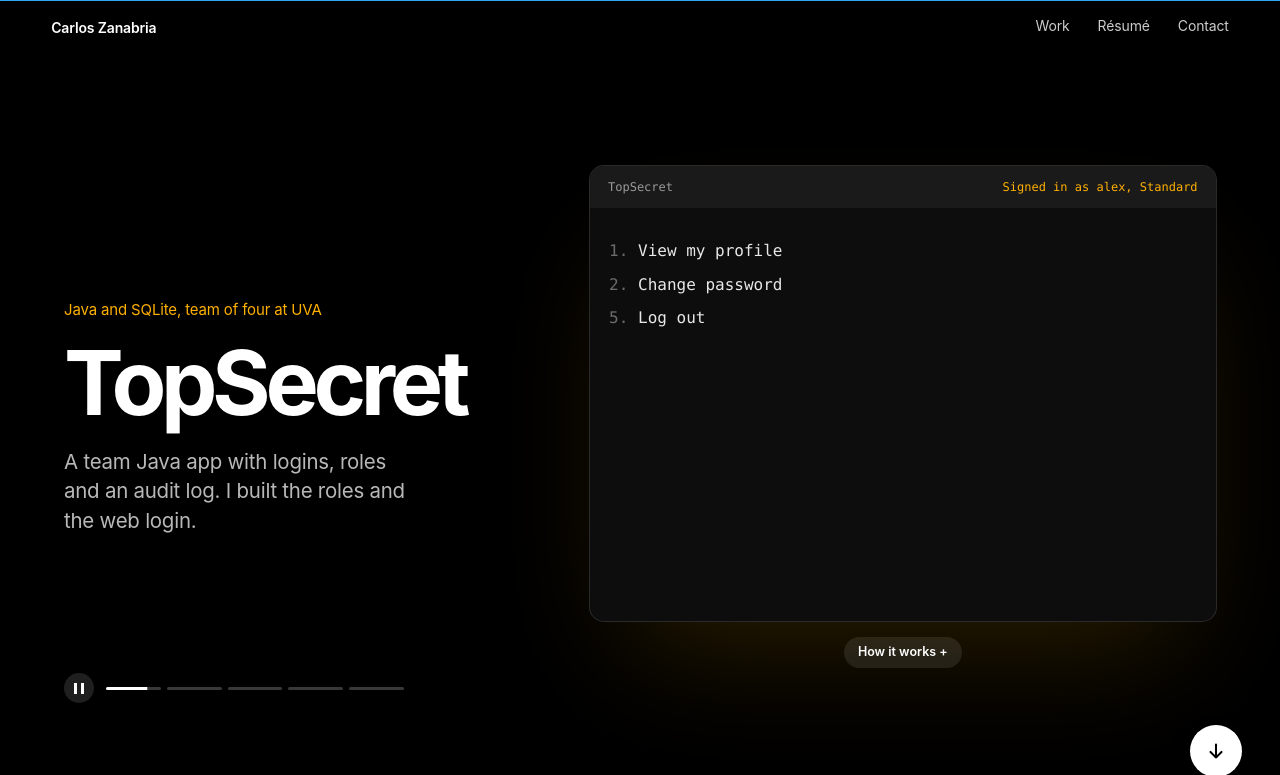
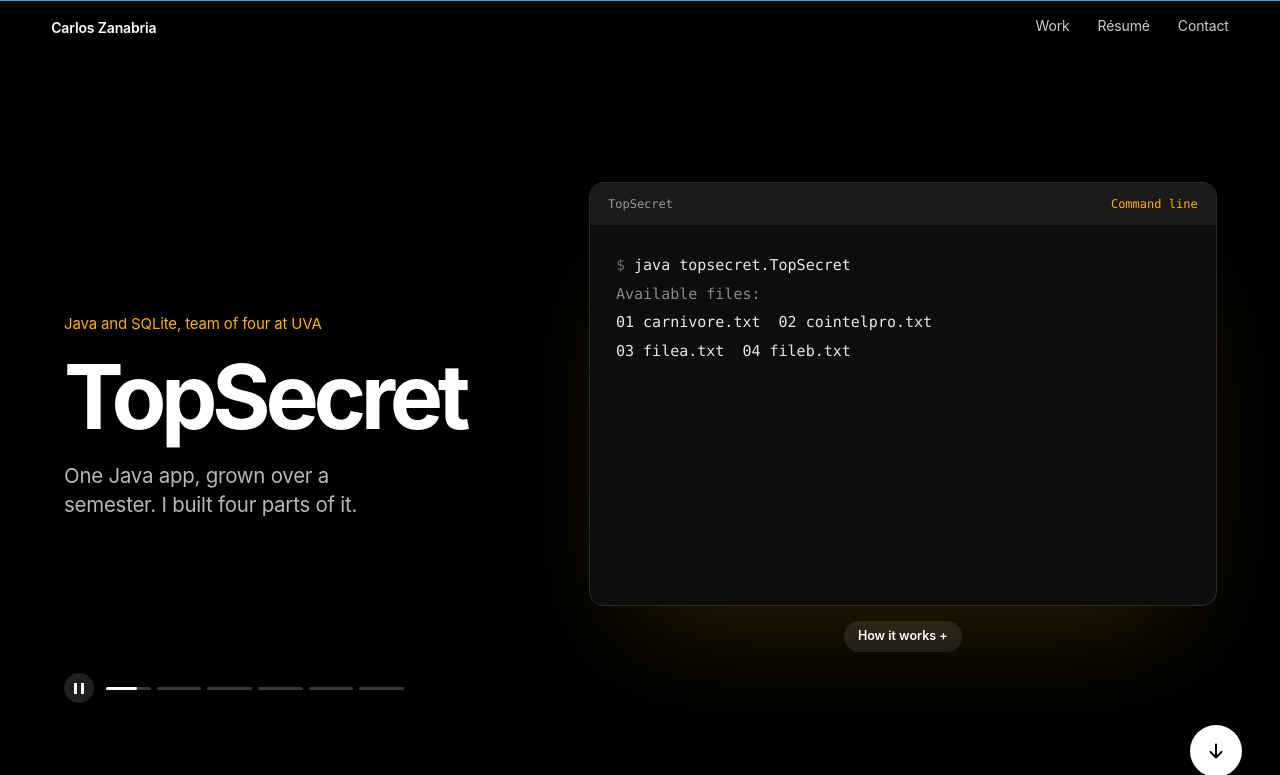
Before and after one commit to CarlosZanabria618/carlos-os-portfolio, a Flask app: page / in a window 1280 px wide, after a click on "TopSecret". Shown: the part 2399-3174 px from the top of the page. Run offline with Flask 3, Linux system fonts and the light colour scheme; data comes from the database, SQL or seed files in the repository.

Commit message:
Expand TopSecret home section

```diff
--- a/code/static/home.css
+++ b/code/static/home.css
@@ -480,3 +480,45 @@ body:not(.ink-dark) .next-btn{background:var(--navy);color:#fff}
   .retro{box-shadow:5px 5px 0 var(--bark)}
   .turntable{width:clamp(96px,calc(100svh - 430px),78%)}
 }
+
+/* TopSecret: one console screen per part of the project */
+.scr{display:none}
+.console[data-screen="cli"] .scr-cli,.console[data-screen="db"] .scr-db,.console[data-screen="roles"] .scr-roles,.console[data-screen="web"] .scr-web{display:block;animation:scrIn .5s var(--ease)}
+@keyframes scrIn{from{opacity:0;transform:translateY(10px)}}
+.scr p{margin:0;font-size:15px;line-height:1.9;white-space:nowrap}
+.scr .pr{color:#6b6b6b}
+.scr .dim{color:#8a8a8a}
+.scr-cli .run{visibility:hidden}
+.ran .scr-cli .run{visibility:visible}
+.scr-cli .out{color:var(--amber)}
+.scr-db .cols{display:grid;grid-template-columns:repeat(4,max-content);gap:0 26px;white-space:normal}
+.scr-db .mine{color:var(--amber)}
+.show-users .users{margin-top:0}
+.reqs{width:100%;border-collapse:collapse;font-size:14px}
+.reqs td{padding:11px 0;border-bottom:1px solid #1f1f1f}
+.reqs td:first-child{width:4.2em;color:#8a8a8a}
+.reqs td:last-child{text-align:right;color:#bdbdbd}
+.reqs .deny{color:var(--amber)}
+@media (prefers-reduced-motion:reduce){.console .scr{animation:none}}
+@media (max-width:860px){
+  .scr p{font-size:13px;line-height:1.7}
+  .scr-db .cols{grid-template-columns:repeat(3,max-content);gap:0 18px}
+  .menu{font-size:13.5px;line-height:1.55}
+  .reqs{font-size:12.5px}
+  .reqs td{padding:7px 0}
+}
+@media (max-width:860px) and (max-height:600px){
+  .scr p{line-height:1.5}
+  .menu{font-size:12.5px;line-height:1.4}
+  .reqs td{padding:4px 0}
+}
+/* TopSecret: keep the console one size from beat to beat */
+.users{display:none}
+.show-users .users{display:table;animation:scrIn .5s var(--ease)}
+@media (max-width:860px){
+  .console-body{min-height:196px}
+}
+@media (max-width:860px) and (max-height:600px){
+  .console-body{min-height:0}
+}
+.console-msg{overflow-wrap:anywhere}
--- a/code/static/story.js
+++ b/code/static/story.js
@@ -221,17 +221,30 @@
     ttDraw();
   }
 
+  const decodeEl = document.querySelector('[data-decode]');
   function updateSecret(step) {
     if (!consoleEl) return;
-    const admin = step >= 2;
-    consoleEl.classList.toggle('is-admin', step >= 2);
-    consoleEl.classList.toggle('show-users', step >= 3);
+    // One screen per part of the project: command line, database, roles, web
+    const screen = step <= 1 ? 'cli' : step === 2 ? 'db' : step <= 4 ? 'roles' : 'web';
+    if (consoleEl.dataset.screen !== screen) consoleEl.dataset.screen = screen;
+    consoleEl.classList.toggle('ran', step >= 1);
+    consoleEl.classList.toggle('is-admin', step >= 3);
+    consoleEl.classList.toggle('show-users', step >= 4);
     consoleEl.classList.toggle('lock-self', step >= 4);
-    scramble(roleEl, admin ? 'Signed in as carlos, Admin' : 'Signed in as alex, Standard');
-    scramble(msgEl, step === 1 ? 'Two options hidden for this role.'
-      : step === 2 ? 'First account registered. You are the administrator.'
-      : step === 3 ? 'Choose a user to promote or demote.'
-      : step >= 4 ? 'You can’t demote your own account.' : '');
+    if (decodeEl) {
+      if (step >= 1) scramble(decodeEl, decodeEl.dataset.plain);
+      else if (decodeEl.dataset.text) {
+        cancelAnimationFrame(decodeEl._scr);
+        decodeEl.dataset.text = '';
+        decodeEl.textContent = decodeEl.dataset.cipher;
+      }
+    }
+    scramble(roleEl, step <= 1 ? 'Command line' : step === 2 ? 'SQLite' : step <= 4 ? 'Signed in as carlos, Admin' : '--web, port 3002');
+    scramble(msgEl, step === 1 ? 'Deciphered with the key file.'
+      : step === 2 ? 'I wrote the first table and its repository: missions.'
+      : step === 3 ? 'First account registered. You are the administrator.'
+      : step === 4 ? 'You cannot demote yourself.'
+      : step >= 5 ? 'Not signed in? You get the login page.' : '');
   }
 
   function tint() {
@@ -300,7 +313,7 @@
   const timing = {
     wallet: [2200, 1900, 1900, 2800, 2300, 3200],
     game: [2200, 1900, 2000, 3400, 2800],
-    secret: [2000, 1800, 2000, 1800, 2600],
+    secret: [2200, 2600, 2400, 2400, 2400, 3000],
     os: [2000, 2400, 2800],
   };
   const play = chapters.filter(ch => timing[ch.name]);
--- a/code/templates/home.html
+++ b/code/templates/home.html
@@ -16,9 +16,9 @@
 <meta property="og:image:height" content="630">
 <meta name="twitter:card" content="summary_large_image">
 <link rel="icon" href="{{ url_for('static',filename='favicon.svg') }}" type="image/svg+xml">
-<link rel="stylesheet" href="{{ url_for('static',filename='home.css') }}?v=15">
+<link rel="stylesheet" href="{{ url_for('static',filename='home.css') }}?v=16">
 <script>document.documentElement.classList.replace('no-js','js')</script>
-<script defer src="{{ url_for('static',filename='story.js') }}?v=15"></script>
+<script defer src="{{ url_for('static',filename='story.js') }}?v=16"></script>
 </head>
 <body class="home">
 <a class="skip" href="#main">Skip to content</a>
@@ -155,43 +155,62 @@
   </section>
 
   {# ───────────── TopSecret ───────────── #}
-  <section id="topsecret" data-snap class="chapter ch-secret" data-chapter="secret" data-steps="5" data-bg="#000000" data-ink="dark" aria-labelledby="secret-title">
+  <section id="topsecret" data-snap class="chapter ch-secret" data-chapter="secret" data-steps="6" data-bg="#000000" data-ink="dark" aria-labelledby="secret-title">
     <div class="stage">
       <div class="story">
         <article class="beat" data-beat="0">
           <p class="kicker">Java and SQLite, team of four at UVA</p>
           <h2 id="secret-title" class="beat-title big">TopSecret</h2>
-          <p>A team Java app with logins, roles and an audit log. I built the roles and the web login.</p>
+          <p>One Java app, grown over a semester. I built four parts of it.</p>
         </article>
         <article class="beat" data-beat="1">
-          <h3 class="beat-title">You only see what you're allowed to.</h3>
-          <p>Menu options a user can't access stay hidden.</p>
+          <h3 class="beat-title">It started as a command line.</h3>
+          <p>My entry point lists the secret files and deciphers the one you pick.</p>
         </article>
         <article class="beat" data-beat="2">
-          <h3 class="beat-title">The first account runs the place.</h3>
-          <p>Whoever registers first becomes the admin.</p>
+          <h3 class="beat-title">Then the files moved into SQLite.</h3>
+          <p>I wrote the connection manager and the first repository.</p>
         </article>
         <article class="beat" data-beat="3">
-          <h3 class="beat-title">Admins manage everyone else.</h3>
-          <p>An admin can promote and demote other users.</p>
+          <h3 class="beat-title">The first account runs the place.</h3>
+          <p>Everyone after is a standard user and never sees the admin menu.</p>
         </article>
         <article class="beat" data-beat="4">
-          <h3 class="beat-title">But never themselves.</h3>
-          <p>An admin can't demote their own account.</p>
+          <h3 class="beat-title">Admins manage everyone but themselves.</h3>
+          <p>Every promotion and demotion lands in the audit log.</p>
+        </article>
+        <article class="beat" data-beat="5">
+          <h3 class="beat-title">Then it went to the web.</h3>
+          <p>I added the login page, sessions and protected routes.</p>
           <p class="actions"><a class="btn" href="{{ url_for('project_detail', slug='topsecret') }}">Read the case study</a></p>
         </article>
       </div>
 
       <div class="device-wrap">
-        <div class="console" aria-hidden="true">
-          <div class="console-bar"><span>TopSecret</span><span class="role" data-role>Signed in as alex, Standard</span></div>
+        <div class="console" aria-hidden="true" data-screen="cli">
+          <div class="console-bar"><span>TopSecret</span><span class="role" data-role>Command line</span></div>
           <div class="console-body">
+            <div class="scr scr-cli">
+              <p><span class="pr">$</span> java topsecret.TopSecret</p>
+              <p class="dim">Available files:</p>
+              <p>01 carnivore.txt&nbsp;&nbsp;02 cointelpro.txt</p>
+              <p>03 filea.txt&nbsp;&nbsp;04 fileb.txt</p>
+              <p class="run"><span class="pr">$</span> java topsecret.TopSecret 4</p>
+              <p class="run out" data-decode data-cipher="Dbsmpt 1bobcsjb" data-plain="Carlos Zanabria">Dbsmpt 1bobcsjb</p>
+            </div>
+            <div class="scr scr-db">
+              <p><span class="pr">sqlite&gt;</span> .tables</p>
+              <p class="cols"><span>agents</span><span>facilities</span><span>mission_agents</span><span>users</span><span>audit_log</span><span>messages</span><span class="mine">missions</span></p>
+            </div>
+            <div class="scr scr-roles">
               <ol class="menu">
-              <li>View my profile</li>
-              <li>Change password</li>
-              <li class="admin-only">Manage users</li>
-              <li class="admin-only">View audit log</li>
-              <li>Log out</li>
+                <li>List missions</li>
+                <li>Read a mission</li>
+                <li>Search mission briefs</li>
+                <li class="admin-only">Create user</li>
+                <li class="admin-only">Promote user</li>
+                <li class="admin-only">Demote user</li>
+                <li>Exit</li>
               </ol>
               <table class="users">
                 <thead><tr><th>User</th><th>Role</th><th></th></tr></thead>
@@ -201,6 +220,17 @@
                   <tr><td>jordan</td><td>Standard</td><td><button tabindex="-1">Promote</button></td></tr>
                 </tbody>
               </table>
+            </div>
+            <div class="scr scr-web">
+              <table class="reqs">
+                <tbody>
+                  <tr><td>POST</td><td>/login</td><td>session cookie set</td></tr>
+                  <tr><td>GET</td><td>/missions</td><td>signed in</td></tr>
+                  <tr><td>GET</td><td>/audit</td><td class="deny">alex: 403 Forbidden</td></tr>
+                  <tr><td>GET</td><td>/logout</td><td>session removed</td></tr>
+                </tbody>
+              </table>
+            </div>
             <p class="console-msg" data-msg></p>
           </div>
         </div>
```
Lines whose indentation alone changed are shown as unchanged.
